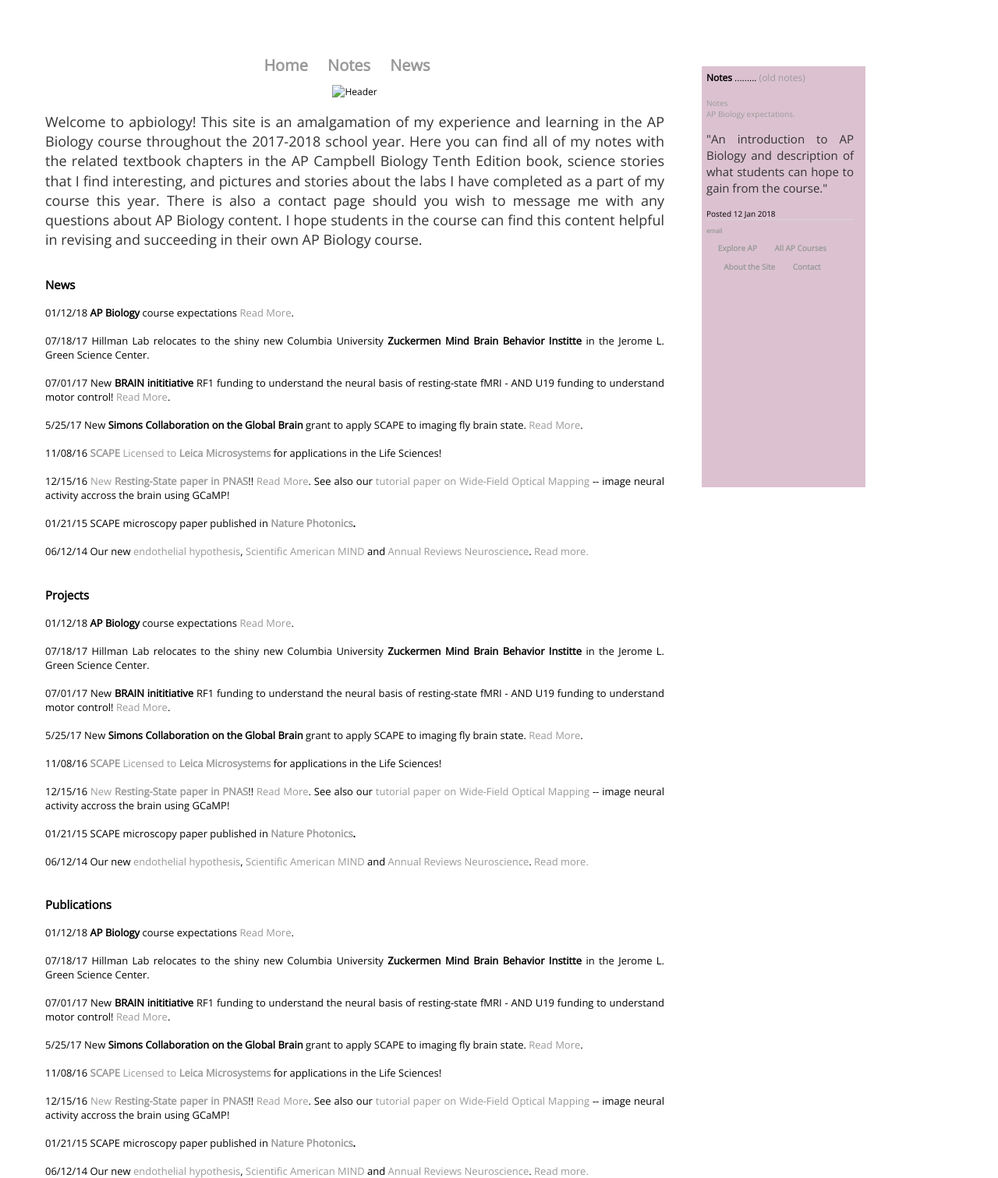
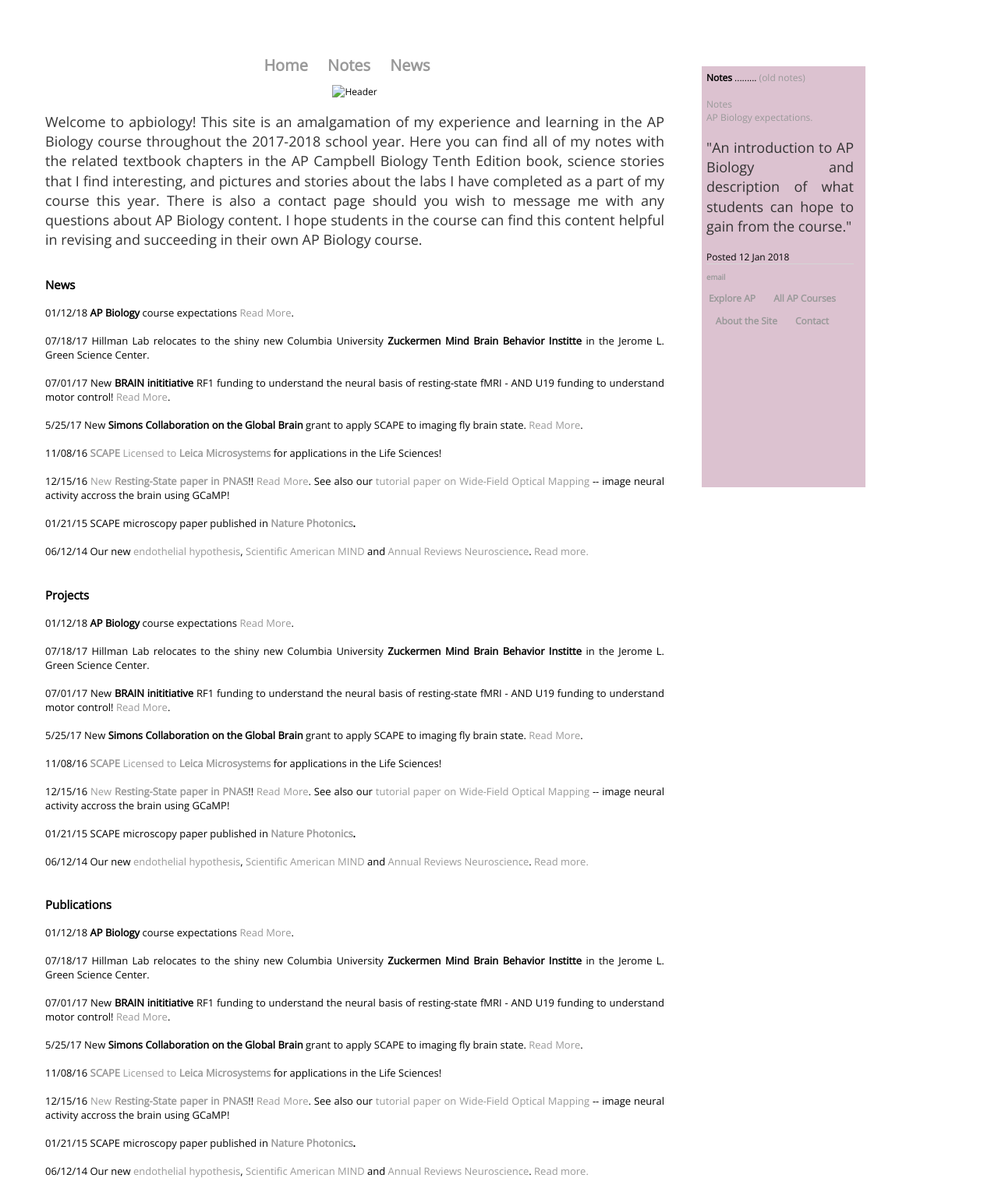
Before and after one commit to meganscarlett/meganscarlett.github.io, a Jekyll site: the page built from index.html, in a window 1280 px wide. Shown: the whole page at 78% size. Built offline with Jekyll 4.4.1, drawn with Linux system fonts in a browser that asks for light colours.

Commit message:
Update index.html

```diff
--- a/index.html
+++ b/index.html
@@ -90,7 +90,6 @@ I hope students in the course can find this content helpful in revising and succ
 <table cellpadding="4">
 	<td width="189" ><div style="font-size: 12px; color="#2D386A"><b>Notes</b></span><span class="style17"> .........  <span class="style11"><a href="/_posts.html">(old notes)</a><br>
                     <br>
-                  <div style="font-size: 10px">
 	<div class="row">
 		<div class="col-md-4">
 			<div class="head">
```
